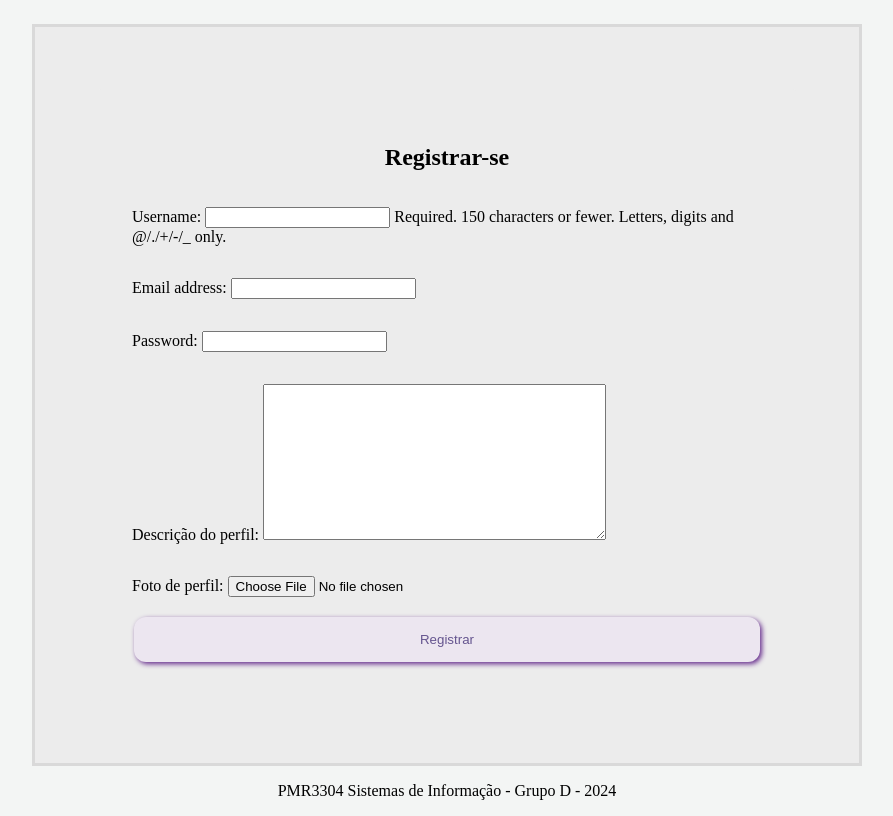
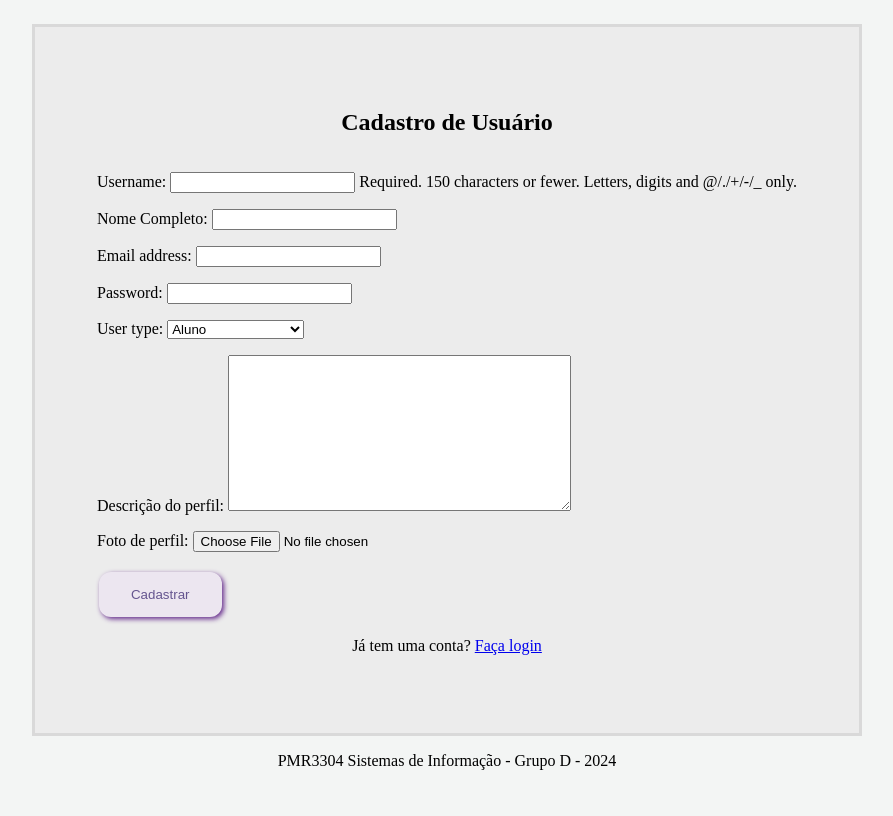
Before and after one commit to FlaFerro/oportunusp, a Django app: page /register/ in a window 1280 px wide. Shown: the part 101-917 px from the top of the page, without its empty margins (193-1086 px from the left). After the commit the page ends 871 px from the top, so only its background shows below. Run offline with Django 5.2, Linux system fonts and the light colour scheme.

Commit message:
muitas alterações

```diff
--- a/oportunidades/apps.py
+++ b/oportunidades/apps.py
@@ -1,5 +1,8 @@
-# oportunidades/apps.py
 from django.apps import AppConfig
 
 class OportunidadesConfig(AppConfig):
     name = 'oportunidades'
+
+    def ready(self):
+        # Importando o signal
+        import oportunidades.signals
--- a/oportunidades/forms.py
+++ b/oportunidades/forms.py
@@ -5,6 +5,7 @@
 
 
 class UserRegistrationForm(forms.ModelForm):
+    full_name = forms.CharField(max_length=255, required=True, label="Nome Completo")
     password = forms.CharField(widget=forms.PasswordInput)
     description = forms.CharField(
         widget=forms.Textarea,
@@ -12,10 +13,11 @@
         label="Descrição do perfil"
     )
     profile_pic = forms.ImageField(required=False, label="Foto de perfil")
+    user_type = forms.ChoiceField(choices=Profile.USER_TYPES, required=True)
 
     class Meta:
         model = User
-        fields = ['username', 'email', 'password']
+        fields = ['username', 'full_name', 'email', 'password', 'user_type']
 
     def clean_password(self):
         password = self.cleaned_data.get('password')
--- a/oportunidades/templates/base_generic.html
+++ b/oportunidades/templates/base_generic.html
@@ -4,7 +4,7 @@
 <head>
     <meta charset="UTF-8">
     <meta name="viewport" content="width=device-width, initial-scale=1.0">
-    <link rel="stylesheet" href="{% static  'style.css' %}">
+    <link rel="stylesheet" href="{% static 'style.css' %}">
     <title>{% block title %}Login{% endblock %}</title>
 </head>
 <body>
@@ -15,8 +15,13 @@
             {% if user.is_authenticated %}
                 <a href="{% url 'home' %}"><button>Home</button></a>
                 <a href="{% url 'user_profile' %}"><button>Meu Perfil</button></a>
-                <a href="{% url 'create_opportunity' %}"><button>Criar Oportunidade</button></a>
-                <a href="{% url 'opportunity_list' %}"><button>Lista de Oportunidades</button></a> <!-- Botão adicionado -->
+
+                <!-- Mostrar o botão de Criar Oportunidade apenas se o usuário não for aluno -->
+                {% if user.profile.user_type != 'aluno' %}
+                    <a href="{% url 'create_opportunity' %}"><button>Criar Oportunidade</button></a>
+                {% endif %}
+
+                <a href="{% url 'opportunity_list' %}"><button>Lista de Oportunidades</button></a>
                 <a href="{% url 'profile_list' %}"><button>Lista de Usuários</button></a>
                 <form style="display: inline" action="{% url 'logout' %}" method="post">
                     {% csrf_token %}
--- a/oportunidades/templates/registration/register.html
+++ b/oportunidades/templates/registration/register.html
@@ -1,14 +1,14 @@
-{% extends "base_generic.html" %}
-
-{% block title %}Registrar-se{% endblock %}
+<!-- registration/register.html -->
+{% extends 'base_generic.html' %}
 
 {% block content %}
-<section id="register-box">
-  <h2>Registrar-se</h2>
-  <form class = 'form' method="post" enctype="multipart/form-data">
+  <h2>Cadastro de Usuário</h2>
+
+  <form method="post" enctype="multipart/form-data">
     {% csrf_token %}
     {{ form.as_p }}
-    <button type="submit">Registrar</button>
+    <button type="submit">Cadastrar</button>
   </form>
-</section>
+
+  <p>Já tem uma conta? <a href="{% url 'login' %}">Faça login</a></p>
 {% endblock %}
--- a/oportunidades/views.py
+++ b/oportunidades/views.py
@@ -2,7 +2,7 @@ from django.shortcuts import render, get_object_or_404, redirect
 from .models import Opportunity, Profile, Comment
 from django.contrib.auth.decorators import permission_required, login_required
 from .forms import UserRegistrationForm, CommentForm, PostForm, ProfileEditForm
-from django.contrib.auth.models import User
+from django.contrib.auth.models import User, Group
 from django.contrib.auth.views import LoginView
 from django.db import transaction
 from django.http import HttpResponseRedirect
@@ -10,12 +10,51 @@ from django.views import  View
 from django.urls import reverse
 from django.utils.decorators import method_decorator
 from django.db.models import Q
+from django.contrib import messages
+from django.core.mail import send_mail
+from django.contrib import messages
+from django.contrib.auth import login
+from django.conf import settings
+
+
 
 @login_required
 def subscribe_opportunity(request, pk):
     opportunity = get_object_or_404(Opportunity, pk=pk)
-    opportunity.subscribers.add(request.user)  # Adiciona o usuário à lista de inscritos
+
+    # Verifica se o usuário é do tipo 'aluno'
+    if request.user.profile.user_type != 'aluno':
+        messages.error(request, "Você precisa ser um aluno para se inscrever nesta oportunidade.")
+        return redirect('opportunity_detail', pk=opportunity.pk)  # Redireciona para a página de detalhes da oportunidade
+
+    # Adiciona o usuário à lista de inscritos
+    opportunity.subscribers.add(request.user)
+
+    # Obtém os dados do aluno e do dono da oportunidade
+    aluno = request.user.profile
+    dono = opportunity.dono  # 'dono' agora é um objeto Profile
+
+    # Enviar e-mail para o dono da oportunidade
+    send_mail(
+        subject=f"Nova inscrição na oportunidade: {opportunity.title}",
+        message=f"Você recebeu uma nova inscrição!\n\nAluno: {aluno.full_name}\nE-mail: {aluno.user.email}\nDescrição: {aluno.description}",
+        from_email=settings.DEFAULT_FROM_EMAIL,
+        recipient_list=[dono.user.email],  # E-mail do dono da oportunidade
+    )
+
+    # Enviar e-mail para o aluno confirmando a inscrição
+    send_mail(
+        subject=f"Inscrição realizada com sucesso: {opportunity.title}",
+        message=f"Parabéns, {aluno.full_name}!\nVocê se inscreveu com sucesso na oportunidade {opportunity.title}.\n\nDetalhes da oportunidade:\nTítulo: {opportunity.title}\nDescrição: {opportunity.description}\nDono da Oportunidade: {dono.full_name}\nE-mail do Dono: {dono.user.email}",
+        from_email=settings.DEFAULT_FROM_EMAIL,
+        recipient_list=[aluno.user.email],  # E-mail do aluno
+    )
+
+    # Mensagem de sucesso para o aluno
+    messages.success(request, "Inscrição realizada com sucesso! Você recebeu um e-mail de confirmação.")
+
     return redirect('opportunity_detail', pk=pk)
+
 
 @login_required
 def unsubscribe_opportunity(request, pk):
@@ -27,10 +66,18 @@ def opportunity_list(request):
     query = request.GET.get('q')  # Obtém o termo de busca da URL
     if query:
         opportunities = Opportunity.objects.filter(
-            Q(title__icontains=query) | Q(description__icontains=query)  # Busca no título e descrição
+            Q(title__icontains=query) | Q(description__icontains=query)
         )
     else:
         opportunities = Opportunity.objects.all()
+
+    # Filtra oportunidades visíveis para outros usuários
+    if request.user.is_authenticated:
+        opportunities = opportunities.filter(
+            Q(is_active=True) | Q(posted_by=request.user)
+        )
+    else:
+        opportunities = opportunities.filter(is_active=True)
 
     return render(request, 'oportunidades/opportunity_list.html', {'opportunities': opportunities, 'query': query})
 
@@ -75,19 +122,42 @@ def register(request):
     if request.method == 'POST':
         form = UserRegistrationForm(request.POST, request.FILES)
         if form.is_valid():
-            with transaction.atomic():
-                user = form.save(commit=False)
-                user.set_password(form.cleaned_data['password'])  # Define a senha
-                user.save()
-                # Cria o perfil do usuário
-                Profile.objects.create(
-                    user=user,
-                    description=form.cleaned_data.get('description'),
-                    profile_pic=form.cleaned_data.get('profile_pic')
-                )
-            return redirect('login')  # Redireciona para a página de login
+            # Cria o usuário com senha criptografada
+            user = form.save(commit=False)
+            user.set_password(form.cleaned_data['password'])
+            user.save()
+
+            # Cria o perfil do usuário
+            profile = Profile.objects.create(
+                user=user,
+                full_name = form.cleaned_data.get('full_name'),
+                description=form.cleaned_data.get('description'),
+                profile_pic=form.cleaned_data.get('profile_pic'),
+                user_type=form.cleaned_data['user_type']
+            )
+
+            # Adiciona o usuário ao grupo com base no tipo selecionado
+            user_type = form.cleaned_data['user_type']
+            if user_type == 'aluno':
+                group = Group.objects.get(name='Aluno')
+            elif user_type == 'professor':
+                group = Group.objects.get(name='Professor')
+            elif user_type == 'laboratorio':
+                group = Group.objects.get(name='Laboratório')
+            elif user_type == 'grupo_extensao':
+                group = Group.objects.get(name='Grupo de Extensão')
+
+            # Adiciona o usuário ao grupo correspondente
+            user.groups.add(group)
+
+            # Realiza login após o registro
+            login(request, user)
+
+            # Redireciona para a página inicial ou outra página de sua escolha
+            return redirect('home')  # Substitua 'home' pelo nome da sua URL inicial
     else:
         form = UserRegistrationForm()
+
     return render(request, 'registration/register.html', {'form': form})
 
 def home(request):
@@ -95,11 +165,18 @@ def home(request):
 
 @login_required
 def user_profile(request):
-    profile = Profile.objects.get(user=request.user)
-    opportunities = Opportunity.objects.filter(posted_by=request.user)
+    profile = get_object_or_404(Profile, user=request.user)
+
+    # Oportunidades criadas pelo usuário
+    created_opportunities = Opportunity.objects.filter(posted_by=request.user)
+
+    # Oportunidades nas quais o usuário está inscrito
+    subscribed_opportunities = request.user.subscribed_opportunities.all()
+
     return render(request, 'oportunidades/user_profile.html', {
         'profile': profile,
-        'opportunities': opportunities,
+        'opportunities': created_opportunities,
+        'subscribed_opportunities': subscribed_opportunities,
     })
 
 # Aqui você pode customizar a LoginView, se necessário.
@@ -135,17 +212,24 @@ class opportunity_edit_updateView(View):
 
 @login_required
 def create_opportunity(request):
+    # Verificar se o usuário tem permissão para criar oportunidades
+    if request.user.profile.user_type not in ['laboratorio', 'grupo_extensao', 'professor']:
+        messages.error(request, "Você não tem permissão para criar oportunidades.")
+        return redirect('home')  # Redireciona para a página inicial ou outra página desejada
+
     if request.method == 'POST':
         form = PostForm(request.POST)
         if form.is_valid():
             opportunity = form.save(commit=False)
-            opportunity.posted_by = request.user  # Atribui o usuário logado como criador
+            opportunity.posted_by = request.user
             opportunity.save()
-            return redirect('opportunity_list')  # Redireciona para a lista de oportunidades
+            messages.success(request, "Oportunidade criada com sucesso!")
+            return redirect('opportunity_list')  # Redireciona para a lista de oportunidades ou outra página
     else:
         form = PostForm()
 
     return render(request, 'oportunidades/create_opportunity.html', {'form': form})
+
 
 def edit_user_profile(request):
     profile = Profile.objects.get(user=request.user)
@@ -177,8 +261,11 @@ def profile_list(request):
 
 def profile_detail(request, pk):
     profile = get_object_or_404(Profile, user__id=pk)
-    opportunities = Opportunity.objects.filter(posted_by=profile.user)
+    created_opportunities = Opportunity.objects.filter(posted_by=profile.user)
+    subscribed_opportunities = Opportunity.objects.filter(subscribers=profile.user)
+
     return render(request, 'oportunidades/profile_detail.html', {
         'profile': profile,
-        'opportunities': opportunities
+        'created_opportunities': created_opportunities,
+        'subscribed_opportunities': subscribed_opportunities,
     })
```
Also changed, not shown: oportunidades/admin.py (+7 -1 lines), oportunidades/models.py (+20 -1 lines), oportunidades/signals.py (added, +11 -0 lines), oportunidades/templates/oportunidades/create_opportunity.html (+7 -4 lines), oportunidades/templates/oportunidades/opportunity_detail.html (+8 -1 lines), oportunidades/templates/oportunidades/opportunity_list.html (+16 -7 lines), oportunidades/templates/oportunidades/profile_detail.html (+22 -4 lines), oportunidades/templates/oportunidades/user_profile.html (+31 -5 lines), oportunusp/settings.py (+10 -0 lines), db.sqlite3, oportunidades/migrations/0009_user.py (added), oportunidades/migrations/0010_profile_user_type_delete_user.py (added), oportunidades/migrations/0011_profile_full_name.py (added).
